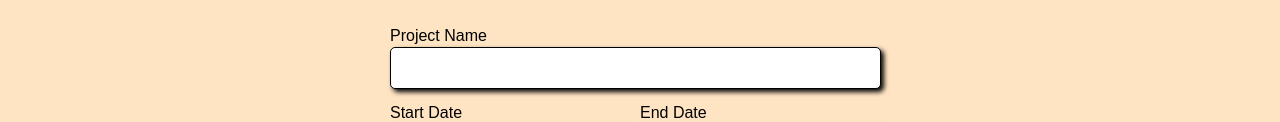
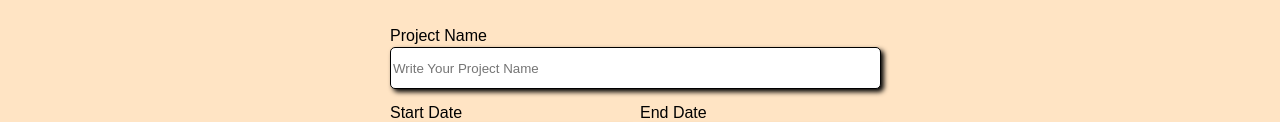
Before and after one commit to SabdhaMuhamad/All-about-task-Week1, a plain HTML site: page project.html in a window 1280 px wide. Shown: the part 149-271 px from the top of the page. Drawn offline with Linux system fonts and the light colour scheme.

Commit message:
Update project.html

```diff
--- a/project.html
+++ b/project.html
@@ -37,7 +37,7 @@
               <h4>ADD MY PROJECT</h4>
               <div class="project-input">
                   <label for="project">Project Name</label>
-                  <input id="project" required>
+                  <input id="project" required placeholder="Write Your Project Name">
               </div>
               <div class="date-input">
                   <div class="start-date">
```
